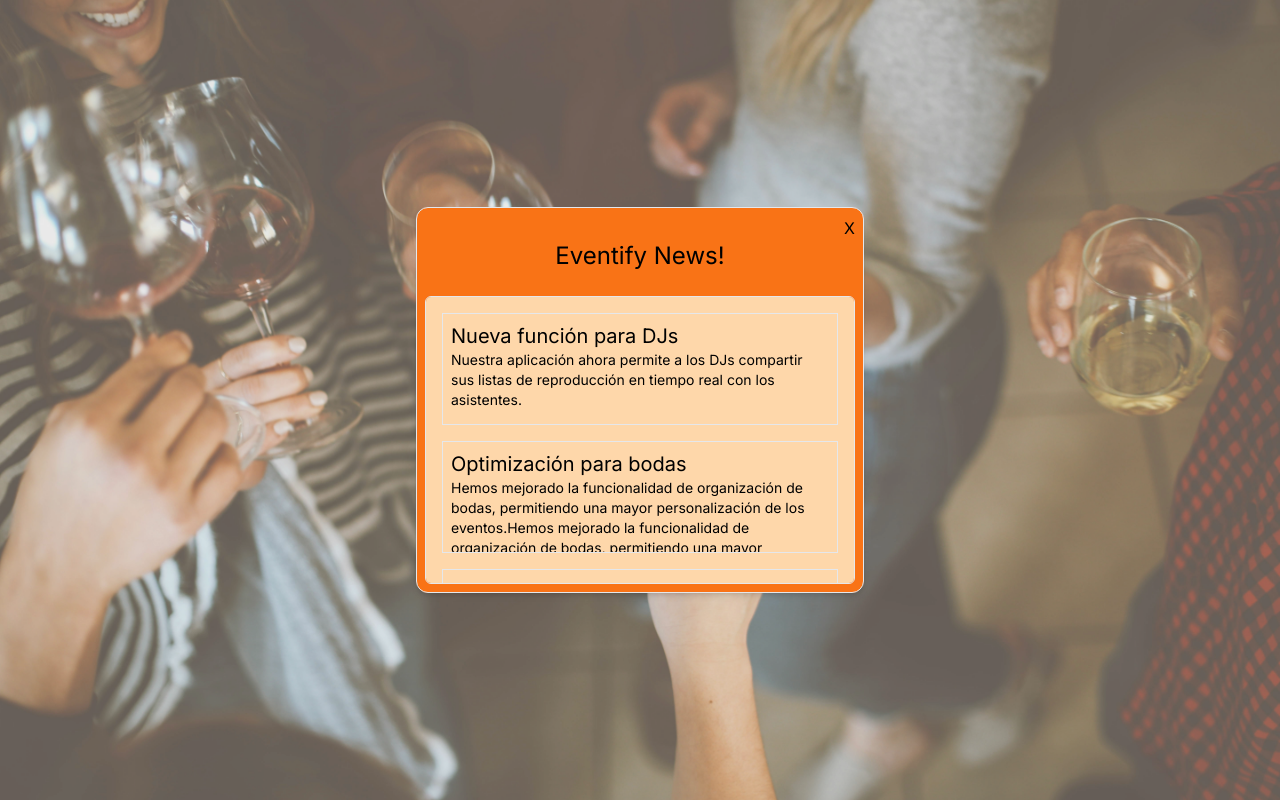
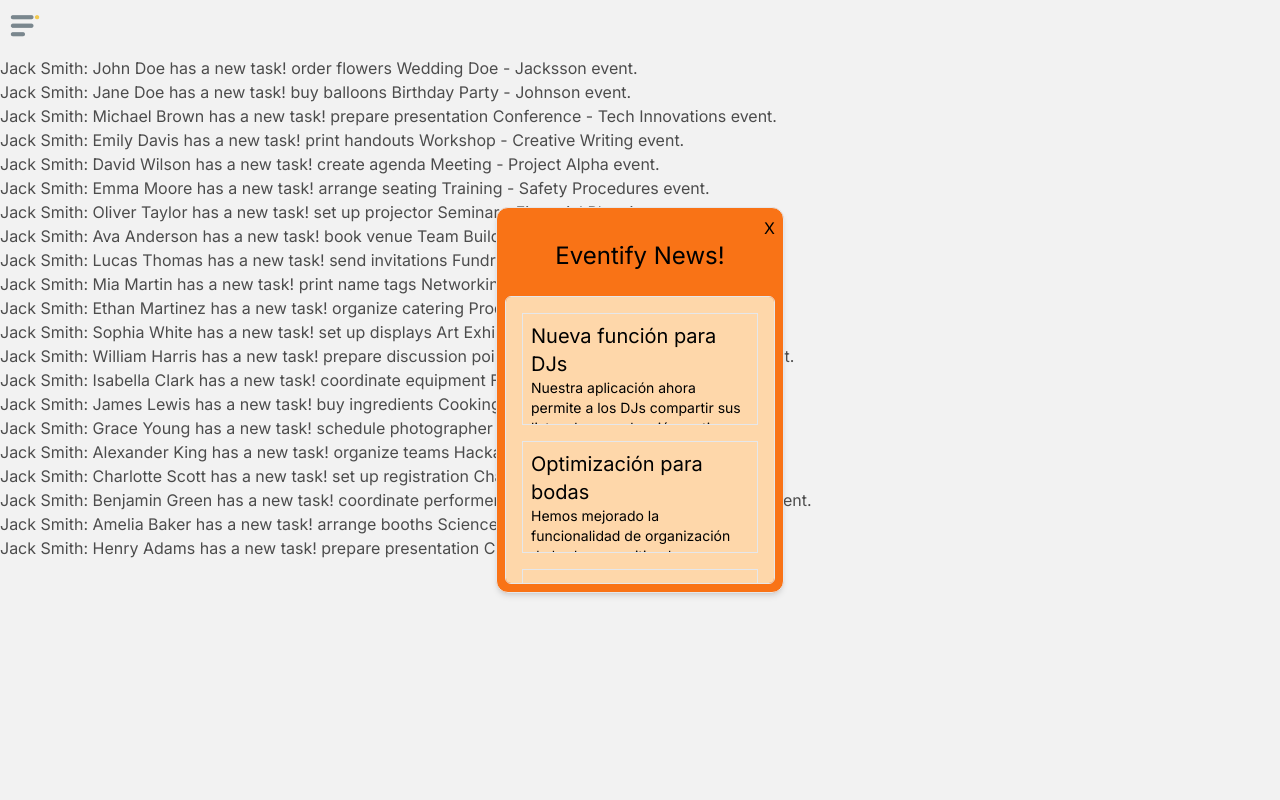
Before and after one commit to Cris3h/Eventify, a Next.js app: page /user in a window 1280 px wide. Built offline with nearby package versions, Linux system fonts and the light colour scheme.

Commit message:
I come back more than ur ex. Feature: dashboard with lots of bugs and nothing finished. We are working for you, be patience.

```diff
--- a/src/components/Dashboard.tsx
+++ b/src/components/Dashboard.tsx
@@ -1,9 +1,29 @@
-import React from 'react'
+import React, { useState } from "react";
+import Sidebar from "./Sidebar";
+
+import { exampleActivity } from "@/test";
+
+interface WorkGroup {
+  members: string;
+}
 
 const Dashboard = () => {
+  const [showSidebar, setShowSidebar] = useState<boolean>(false);
+
   return (
-    <div>Dashboard</div>
-  )
-}
+    <div className="">
+      <div className="">
+        <Sidebar sidebarState={showSidebar} setShowSidebar={setShowSidebar} />
+      </div>
+      <div className="">
+        {exampleActivity?.data.map((e) => (
+          <p key={e.id}>
+            {e.admin}: {e.member1} has a new task! {e.task} {e.event} event.{" "}
+          </p>
+        ))}
+      </div>
+    </div>
+  );
+};
 
-export default Dashboard
+export default Dashboard;
--- a/src/components/ModalStart.tsx
+++ b/src/components/ModalStart.tsx
@@ -14,7 +14,7 @@
     <>
       {modalState && (
         <div className="min-h-screen flex items-center justify-center sm:p-8">
-          <div className="bg-orange-500 shadow-md border rounded-xl p-2 max-w-md w-full sm:h-3/4 md:h-auto">
+          <div className="bg-orange-500 shadow-md border rounded-xl p-2 w-72 max-w-md sm:h-3/4 md:h-auto">
             <div className="w-full flex flex-row justify-end">
               <button onClick={handleModalState}>X</button>
             </div>
@@ -22,12 +22,12 @@
             {newUser ? (
               <ModalNewUser
                 modalState={modalState}
-                handleModalState={handleModalState}
+                setShowModal={handleModalState}
               />
             ) : (
               <ModalNews
                 modalState={modalState}
-                handleModalState={handleModalState}
+                setShowModal={handleModalState}
               />
             )}
           </div>
--- a/src/components/Sidebar.tsx
+++ b/src/components/Sidebar.tsx
@@ -1,21 +1,152 @@
-import React from 'react';
-import { SidebarProps } from '@/types';
+import React, { useState } from "react";
+import { SidebarProps } from "@/types";
+import Image from "next/image";
+import schedule from "@/images/icons/schedule.png";
+import plus from "@/images/icons/plus.png";
+import account from "@/images/icons/account.png";
+import menu from "@/images/icons/menu.png";
+import xButton from "@/images/icons/x-button.png";
+import settings from "@/images/icons/settings.png";
 
+import { eventsExample } from "@/test";
 
-const Sidebar: React.FC<SidebarProps> = ({sidebarState, setShowSidebar}) => {
+interface Event {
+  name: string;
+}
+
+const user = { name: "Jhon", lastName: "Doe" };
+
+const Sidebar: React.FC<SidebarProps> = ({ sidebarState, setShowSidebar }) => {
+  const [eventList, setEventList] = useState<string[]>([]);
+  const [showEvents, setShowEvents] = useState<boolean>(false);
+  const [newEventModalState, setNewEventModalState] = useState<boolean>(false);
+
+  const handleShowAllEvents = (events: Event[]) => {
+    let eventNames = events.map((e: any, i: any) => e.name);
+    setShowEvents(!showEvents);
+    setEventList(eventNames);
+  };
+
+  const handleNewEventModal = (event: Event[]) => {
+    setNewEventModalState(!newEventModalState);
+  };
 
   return (
-    <>
-    {
-        sidebarState && (
+    <div
+      className={
+        sidebarState
+          ? "bg-orange-700 h-full flex flex-col w-48 md:w-56 lg:w-60 xl:w-72"
+          : ""
+      }
+    >
+      <button
+        onClick={() => setShowSidebar(!sidebarState)}
+        className={sidebarState ? "self-end p-2" : ""}
+      >
+        {!sidebarState ? (
+          <div className="w-20">
+            <Image
+              src={menu}
+              width={50}
+              height={5}
+              alt="open user side menu"
+              className={!sidebarState ? "p-2" : ""}
+            />
+          </div>
+        ) : (
+          <div className="w-3 xl:w-4">
+            <Image
+              src={xButton}
+              width={50}
+              height={5}
+              alt="close user side menu"
+            />
+          </div>
+        )}
+      </button>
 
-            <div className="">
+      {sidebarState && (
+        <div className="text-white w-65 h-screen mr-2 ml-2 ">
+          <div className="flex flex-row-reverse m-2">
+            <p className="text-xs p-1 text-amber-400 border rounded-md">
+              Admin{/* user status (admin / member) */}
+            </p>
+          </div>
 
-            </div>
-        )
-    }
-    </>
-  )
-}
+          <div className=" m-2 mb-14">
+            <p className="text-xl text-white ">
+              Welcome{" "}
+              {user.name ? `${user.name} ${user.lastName}!` : "Jake Smith!"}
+            </p>
+          </div>
 
-export default Sidebar
+          <div className="flex flex-col">
+            <ul className="h-3/4">
+              <div
+                onClick={() => handleShowAllEvents(eventsExample)}
+                className={
+                  showEvents ? "flex m-2 gap-2 mb-4" : "flex m-2 gap-2 mb-10"
+                }
+              >
+                <Image
+                  src={schedule}
+                  alt="schedule user "
+                  width={20}
+                  height={5}
+                  className="drop-shadow-2xl"
+                />
+                <li className=" border-b-2 border-orange-200"> Events </li>
+              </div>
+              {showEvents && (
+                <div className="ml-6 mr-2 mb-10">
+                  <ul>
+                    {eventList.map((pos, i) => (
+                      <li key={i}>{pos}</li>
+                    ))}
+                  </ul>
+                </div>
+              )}
+
+              <div className="flex m-2 gap-2 mb-10">
+                <Image
+                  src={plus}
+                  width={20}
+                  height={5}
+                  alt="user add new event"
+                />
+                <li className="border-b-2 border-orange-200">New Event</li>
+              </div>
+
+              <div className="flex m-2 gap-2 mb-10">
+                <Image
+                  src={account}
+                  width={20}
+                  height={5}
+                  alt="user profile section"
+                />
+                <li className="border-b-2 border-orange-200">
+                  Profile
+                  {/* opens the profile section.- Change events name, user name, user password, and more */}
+                </li>
+              </div>
+
+              <div className="flex m-2 gap-2 mb-10">
+                <Image
+                  src={settings}
+                  width={20}
+                  height={5}
+                  alt="admin settings section"
+                />
+                <li className="border-b-2 border-orange-200">
+                  Settings
+                  {/*this is admin exclusive section.- Delete an event, delete a specific user from an event, and more */}
+                </li>
+              </div>
+            </ul>
+          </div>
+        </div>
+      )}
+    </div>
+  );
+};
+export default Sidebar;
--- a/src/components/modals/ModalNewUser.tsx
+++ b/src/components/modals/ModalNewUser.tsx
@@ -1,8 +1,8 @@
 import React, { useState } from "react";
-import { ModalProps } from "@/types";
+import { ModalStartProps } from "@/types";
 import FormComponent from "../FormNewUser";
 
-const ModalNewUser: React.FC<ModalProps> = ({ modalState }) => {
+const ModalNewUser: React.FC<ModalStartProps> = ({ modalState }) => {
 
   return (
     <>
--- a/src/components/modals/ModalNews.tsx
+++ b/src/components/modals/ModalNews.tsx
@@ -1,11 +1,10 @@
 import React, { useEffect } from "react";
 import Link from "next/link";
 
-import { ModalProps, NewsApiCall } from "@/types";
+import { ModalStartProps, NewsApiCall } from "@/types";
 import { testJSONAPIcall } from '@/test'
 
-const ModalNews: React.FC<ModalProps> = ({ modalState, handleModalState }) => {
-  // console.log(modalState);
+const ModalNews: React.FC<ModalStartProps> = ({ modalState }) => {
 
   return (
     <>
--- a/src/pages/user.tsx
+++ b/src/pages/user.tsx
@@ -3,40 +3,38 @@
 import Dashboard from "@/components/Dashboard";
 import Sidebar from "@/components/Sidebar";
 
-
 const User = () => {
   const [showModal, setShowModal] = useState<boolean>(true);
-  const [showSidebar, setShowSidebar] = useState<boolean>(true);
 
-  console.log(showSidebar)
-  console.log(showModal)
+  // console.log(showSidebar)
+  // console.log(showModal)
 
-  const overlay = `absolute top-0 left-0 w-full h-full bg-cover bg-no-repeat bg-center bg-[url('../images/types/kelsey-chance-tAH2cA_BL5g-unsplash.jpg')]`
+  const overlay = `absolute top-0 left-0 w-full h-full bg-cover bg-no-repeat bg-center bg-[url('../images/types/kelsey-chance-tAH2cA_BL5g-unsplash.jpg')]`;
 
   return (
     <>
       <div className="relative h-screen">
 
-        <div className="absolute top-0 left-0 w-full h-full bg-cover bg-no-repeat bg-center bg-[url('../images/types/kelsey-chance-tAH2cA_BL5g-unsplash.jpg')]">
-
-          {/* aca va el dashboard */}
-          <Sidebar sidebarState={showSidebar} setShowSidebar={setShowSidebar}/>
-          {/* <Dashboard /> */}
+        <div className="absolute top-0 left-0 w-full h-full">
+          <Dashboard />
         </div>
 
-       { showModal && <div className="absolute top-0 left-0 w-full h-full bg-[#D9D9D9] opacity-35"></div>}
+        {showModal && (
+          <>
+            <div className="absolute top-0 left-0 w-full h-full bg-[#D9D9D9] opacity-35"></div>
 
-        <div className="relative w-full h-full flex z-10">
-
-          <div className="flex flex-col h-full w-full items-center justify-center p-60">
-            <ModalStart modalState={showModal} setShowModal={setShowModal} />
-          </div>
-
-        </div>
-
+            <div className="relative w-full h-full flex z-10">
+              <div className="flex flex-col h-full w-full items-center justify-center">
+                <ModalStart
+                  modalState={showModal}
+                  setShowModal={setShowModal}
+                />
+              </div>
+            </div>
+          </>
+        )}
       </div>
     </>
-
   );
 };
 
--- a/src/test/index.ts
+++ b/src/test/index.ts
@@ -52,3 +52,162 @@
     },
   ],
 };
+
+export const eventsExample = [
+  { name: "Wedding Jhonson" },
+  { name: "Dj Sarion - Marruecos party fest" },
+  { name: "Dinner with Samantha" },
+];
+
+
+export const exampleActivity = {
+  data: [
+    {
+      id: 22,
+      admin: "Jack Smith",
+      member1: "John Doe",
+      event: 'Wedding Doe - Jacksson',
+      task: "order flowers",
+    },
+    {
+      id: 21,
+      admin: "Jack Smith",
+      member1: "Jane Doe",
+      event: 'Birthday Party - Johnson',
+      task: "buy balloons",
+    },
+    {
+      id: 20,
+      admin: "Jack Smith",
+      member1: "Michael Brown",
+      event: 'Conference - Tech Innovations',
+      task: "prepare presentation",
+    },
+    {
+      id: 19,
+      admin: "Jack Smith",
+      member1: "Emily Davis",
+      event: 'Workshop - Creative Writing',
+      task: "print handouts",
+    },
+    {
+      id: 18,
+      admin: "Jack Smith",
+      member1: "David Wilson",
+      event: 'Meeting - Project Alpha',
+      task: "create agenda",
+    },
+    {
+      id: 17,
+      admin: "Jack Smith",
+      member1: "Emma Moore",
+      event: 'Training - Safety Procedures',
+      task: "arrange seating",
+    },
+    {
+      id: 16,
+      admin: "Jack Smith",
+      member1: "Oliver Taylor",
+      event: 'Seminar - Financial Planning',
+      task: "set up projector",
+    },
+    {
+      id: 15,
+      admin: "Jack Smith",
+      member1: "Ava Anderson",
+      event: 'Team Building - Outdoor Activities',
+      task: "book venue",
+    },
+    {
+      id: 14,
+      admin: "Jack Smith",
+      member1: "Lucas Thomas",
+      event: 'Fundraiser - Charity Gala',
+      task: "send invitations",
+    },
+    {
+      id: 13,
+      admin: "Jack Smith",
+      member1: "Mia Martin",
+      event: 'Networking Event - Business Connect',
+      task: "print name tags",
+    },
+    {
+      id: 12,
+      admin: "Jack Smith",
+      member1: "Ethan Martinez",
+      event: 'Product Launch - New Gadget',
+      task: "organize catering",
+    },
+    {
+      id: 11,
+      admin: "Jack Smith",
+      member1: "Sophia White",
+      event: 'Art Exhibition - Local Artists',
+      task: "set up displays",
+    },
+    {
+      id: 10,
+      admin: "Jack Smith",
+      member1: "William Harris",
+      event: 'Book Club - Monthly Meeting',
+      task: "prepare discussion points",
+    },
+    {
+      id: 9,
+      admin: "Jack Smith",
+      member1: "Isabella Clark",
+      event: 'Fitness Class - Yoga Session',
+      task: "coordinate equipment",
+    },
+    {
+      id: 8,
+      admin: "Jack Smith",
+      member1: "James Lewis",
+      event: 'Cooking Class - Italian Cuisine',
+      task: "buy ingredients",
+    },
+    {
+      id: 7,
+      admin: "Jack Smith",
+      member1: "Grace Young",
+      event: 'Photo Shoot - Fall Collection',
+      task: "schedule photographer",
+    },
+    {
+      id: 6,
+      admin: "Jack Smith",
+      member1: "Alexander King",
+      event: 'Hackathon - Coding Challenge',
+      task: "organize teams",
+    },
+    {
+      id: 5,
+      admin: "Jack Smith",
+      member1: "Charlotte Scott",
+      event: 'Charity Run - 5K Marathon',
+      task: "set up registration",
+    },
+    {
+      id: 4,
+      admin: "Jack Smith",
+      member1: "Benjamin Green",
+      event: 'Music Festival - Summer Sounds',
+      task: "coordinate performers",
+    },
+    {
+      id: 3,
+      admin: "Jack Smith",
+      member1: "Amelia Baker",
+      event: 'Science Fair - School Project',
+      task: "arrange booths",
+    },
+    {
+      id: 2,
+      admin: "Jack Smith",
+      member1: "Henry Adams",
+      event: 'Community Meeting - Town Hall',
+      task: "prepare presentation",
+    },
+  ],
+};
```
Also changed, not shown: src/images/icons/schedule.png (added). Lines whose indentation alone changed are shown as unchanged.
